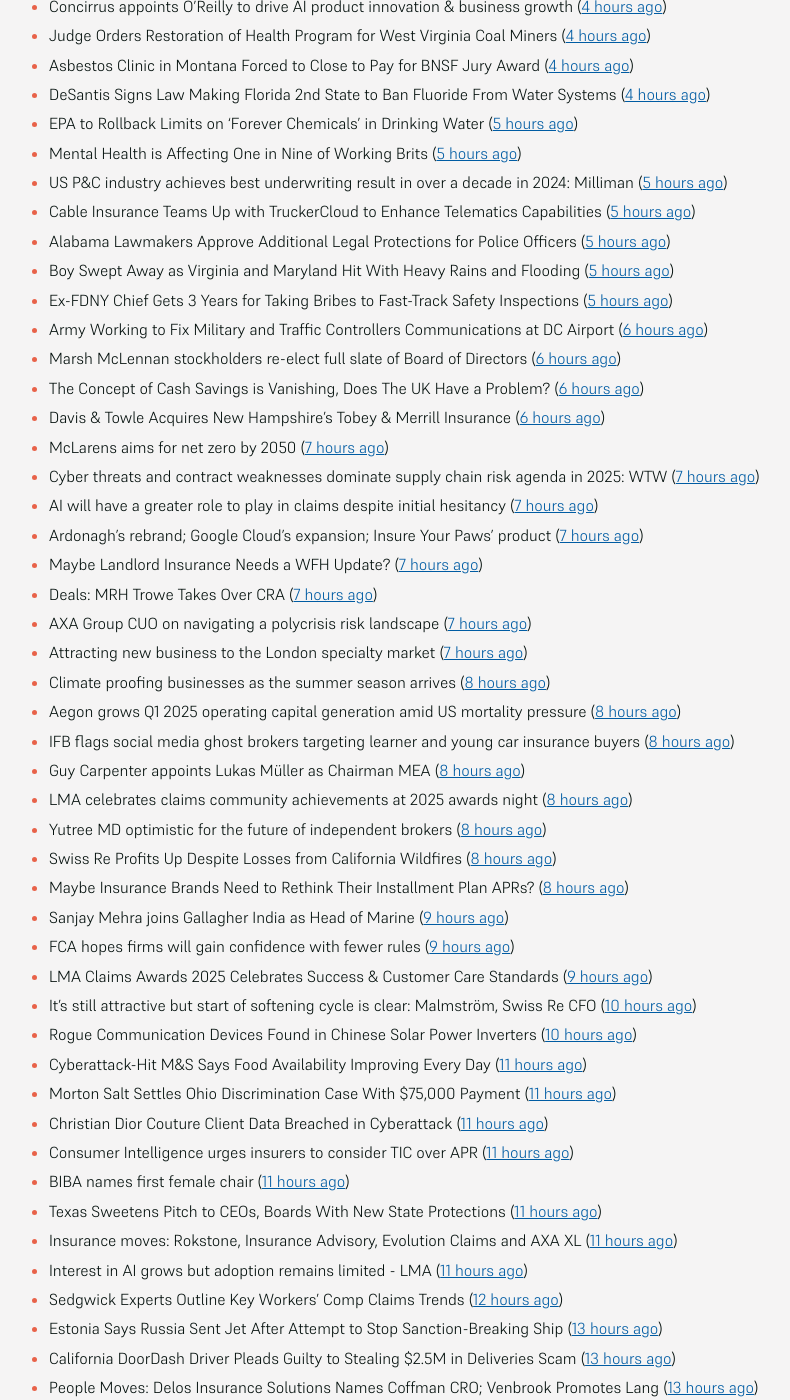
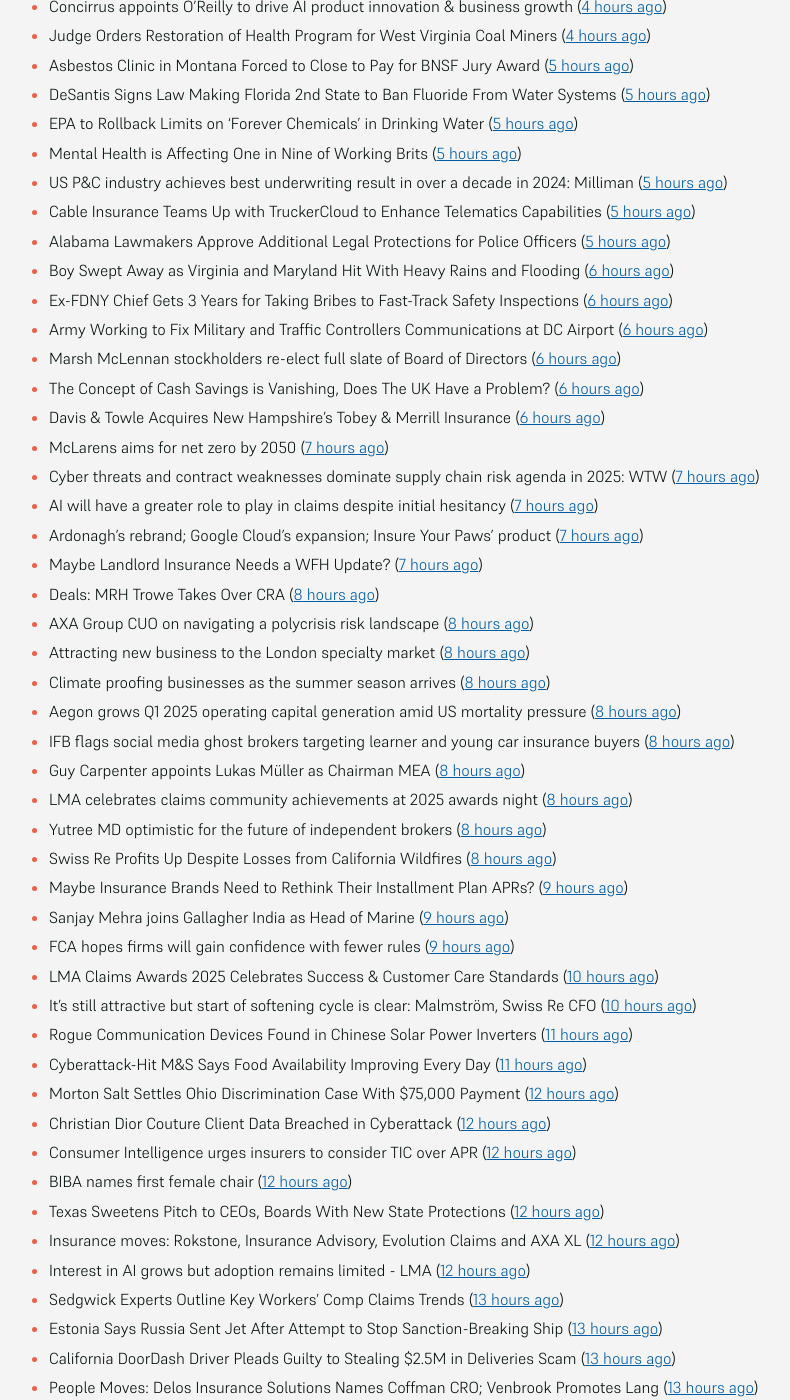
Before and after one commit to mat-0/feeds.thechels.uk, a Jekyll site: the page built from index.md, in a window 1280 px wide and 1400 px high, scrolled down 544 px. Shown: the whole window, without its empty margins (215-1005 px from the left). Built offline with Jekyll 4.4.1, drawn with Linux system fonts in a browser that asks for light colours; some of the changed text lies outside the part shown.

Commit message:
New Feed

```diff
--- a/index.md
+++ b/index.md
@@ -9,25 +9,25 @@ description: Latest Updates
 
 <!-- news_marker starts -->
 - CIAB reports moderation in commercial insurance premium increases for Q1’25 ([2 hours ago](https://www.reinsurancene.ws/ciab-reports-moderation-in-commercial-insurance-premium-increases-for-q125/))
-- Widow of Arkansas Airport Director Killed in Raid Sues ATF Over Husband’s Death ([2 hours ago](https://www.insurancejournal.com/news/southcentral/2025/05/16/824097.htm))
-- Severe Storms Sweep Through Midwest, Leaving Thousands Without Power ([2 hours ago](https://www.insurancejournal.com/news/midwest/2025/05/16/824092.htm))
-- Zurich NA’s Fox to lead US National Accounts, Caminiti promoted to CUO ([2 hours ago](https://www.reinsurancene.ws/zurich-nas-fox-to-lead-us-national-accounts-caminiti-promoted-to-cuo/))
-- Louisiana Plant at Center of Environmental Justice Fight Halts Operations ([2 hours ago](https://www.insurancejournal.com/news/southcentral/2025/05/16/824085.htm))
-- Florida High Court Lets Stand Ruling on Damage Estimates in Supplemental Claims ([2 hours ago](https://www.insurancejournal.com/news/southeast/2025/05/16/824076.htm))
+- Widow of Arkansas Airport Director Killed in Raid Sues ATF Over Husband’s Death ([3 hours ago](https://www.insurancejournal.com/news/southcentral/2025/05/16/824097.htm))
+- Severe Storms Sweep Through Midwest, Leaving Thousands Without Power ([3 hours ago](https://www.insurancejournal.com/news/midwest/2025/05/16/824092.htm))
+- Zurich NA’s Fox to lead US National Accounts, Caminiti promoted to CUO ([3 hours ago](https://www.reinsurancene.ws/zurich-nas-fox-to-lead-us-national-accounts-caminiti-promoted-to-cuo/))
+- Louisiana Plant at Center of Environmental Justice Fight Halts Operations ([3 hours ago](https://www.insurancejournal.com/news/southcentral/2025/05/16/824085.htm))
+- Florida High Court Lets Stand Ruling on Damage Estimates in Supplemental Claims ([3 hours ago](https://www.insurancejournal.com/news/southeast/2025/05/16/824076.htm))
 - Basel Committee resists US pressure to downplay climate risk ([3 hours ago](https://www.dig-in.com/articles/basel-committee-resists-us-pressure-to-downplay-climate-risk))
 - Property & nat cat lines competitive but environment remains healthy: Swiss Re CEO ([3 hours ago](https://www.reinsurancene.ws/property-nat-cat-lines-competitive-but-environment-remains-healthy-swiss-re-ceo/))
-- Lloyd’s Has ‘Laser Focus’ on Oversight of Coverholders to Proactively Avoid Market Risk ([3 hours ago](https://www.insurancejournal.com/news/international/2025/05/16/824065.htm))
+- Lloyd’s Has ‘Laser Focus’ on Oversight of Coverholders to Proactively Avoid Market Risk ([4 hours ago](https://www.insurancejournal.com/news/international/2025/05/16/824065.htm))
 - Concirrus appoints O’Reilly to drive AI product innovation & business growth ([4 hours ago](https://www.reinsurancene.ws/concirrus-appoints-oreilly-to-drive-ai-product-innovation-business-growth/))
 - Judge Orders Restoration of Health Program for West Virginia Coal Miners ([4 hours ago](https://www.insurancejournal.com/news/southeast/2025/05/16/824060.htm))
-- Asbestos Clinic in Montana Forced to Close to Pay for BNSF Jury Award ([4 hours ago](https://www.insurancejournal.com/news/west/2025/05/16/824055.htm))
-- DeSantis Signs Law Making Florida 2nd State to Ban Fluoride From Water Systems ([4 hours ago](https://www.insurancejournal.com/news/southeast/2025/05/16/824051.htm))
+- Asbestos Clinic in Montana Forced to Close to Pay for BNSF Jury Award ([5 hours ago](https://www.insurancejournal.com/news/west/2025/05/16/824055.htm))
+- DeSantis Signs Law Making Florida 2nd State to Ban Fluoride From Water Systems ([5 hours ago](https://www.insurancejournal.com/news/southeast/2025/05/16/824051.htm))
 - EPA to Rollback Limits on ‘Forever Chemicals’ in Drinking Water ([5 hours ago](https://www.insurancejournal.com/news/national/2025/05/16/824047.htm))
 - Mental Health is Affecting One in Nine of Working Brits ([5 hours ago](https://insurance-edge.net/2025/05/16/mental-health-is-affecting-one-in-nine-of-working-brits/))
 - US P&C industry achieves best underwriting result in over a decade in 2024: Milliman ([5 hours ago](https://www.reinsurancene.ws/us-pc-industry-achieves-best-underwriting-result-in-over-a-decade-in-2024-milliman/))
 - Cable Insurance Teams Up with TruckerCloud to Enhance Telematics Capabilities ([5 hours ago](https://www.insurtechinsights.com/cable-insurance-teams-up-with-truckercloud-to-enhance-telematics-capabilities/))
 - Alabama Lawmakers Approve Additional Legal Protections for Police Officers ([5 hours ago](https://www.insurancejournal.com/news/southeast/2025/05/16/824044.htm))
-- Boy Swept Away as Virginia and Maryland Hit With Heavy Rains and Flooding ([5 hours ago](https://www.insurancejournal.com/news/east/2025/05/16/824034.htm))
-- Ex-FDNY Chief Gets 3 Years for Taking Bribes to Fast-Track Safety Inspections ([5 hours ago](https://www.insurancejournal.com/news/east/2025/05/16/824030.htm))
+- Boy Swept Away as Virginia and Maryland Hit With Heavy Rains and Flooding ([6 hours ago](https://www.insurancejournal.com/news/east/2025/05/16/824034.htm))
+- Ex-FDNY Chief Gets 3 Years for Taking Bribes to Fast-Track Safety Inspections ([6 hours ago](https://www.insurancejournal.com/news/east/2025/05/16/824030.htm))
 - Army Working to Fix Military and Traffic Controllers Communications at DC Airport ([6 hours ago](https://www.insurancejournal.com/news/east/2025/05/16/824024.htm))
 - Marsh McLennan stockholders re-elect full slate of Board of Directors ([6 hours ago](https://www.reinsurancene.ws/marsh-mclennan-stockholders-re-elect-full-slate-of-board-of-directors/))
 - The Concept of Cash Savings is Vanishing, Does The UK Have a Problem? ([6 hours ago](https://insurance-edge.net/2025/05/16/the-concept-of-cash-savings-is-vanishing-does-the-uk-have-a-problem/))
@@ -37,9 +37,9 @@ description: Latest Updates
 - AI will have a greater role to play in claims despite initial hesitancy ([7 hours ago](https://www.postonline.co.uk/broker/7957769/ai-will-have-a-greater-role-to-play-in-claims-despite-initial-hesitancy))
 - Ardonagh’s rebrand; Google Cloud’s expansion; Insure Your Paws’ product ([7 hours ago](https://www.postonline.co.uk/news/7957764/ardonaghs-rebrand-google-clouds-expansion-insure-your-paws-product))
 - Maybe Landlord Insurance Needs a WFH Update? ([7 hours ago](https://insurance-edge.net/2025/05/16/maybe-landlord-insurance-needs-a-wfh-update/))
-- Deals: MRH Trowe Takes Over CRA ([7 hours ago](https://insurance-edge.net/2025/05/16/deals-mrh-trowe-takes-over-cra/))
-- AXA Group CUO on navigating a polycrisis risk landscape ([7 hours ago](https://www.insurancebusinessmag.com/uk/news/breaking-news/axa-group-cuo-on-navigating-a-polycrisis-risk-landscape-535921.aspx))
-- Attracting new business to the London specialty market ([7 hours ago](https://www.insurancebusinessmag.com/uk/news/breaking-news/attracting-new-business-to-the-london-specialty-market-535974.aspx))
+- Deals: MRH Trowe Takes Over CRA ([8 hours ago](https://insurance-edge.net/2025/05/16/deals-mrh-trowe-takes-over-cra/))
+- AXA Group CUO on navigating a polycrisis risk landscape ([8 hours ago](https://www.insurancebusinessmag.com/uk/news/breaking-news/axa-group-cuo-on-navigating-a-polycrisis-risk-landscape-535921.aspx))
+- Attracting new business to the London specialty market ([8 hours ago](https://www.insurancebusinessmag.com/uk/news/breaking-news/attracting-new-business-to-the-london-specialty-market-535974.aspx))
 - Climate proofing businesses as the summer season arrives ([8 hours ago](https://www.insurancebusinessmag.com/uk/news/catastrophe/climate-proofing-businesses-as-the-summer-season-arrives-535973.aspx))
 - Aegon grows Q1 2025 operating capital generation amid US mortality pressure ([8 hours ago](https://www.insurancebusinessmag.com/uk/news/breaking-news/aegon-grows-q1-2025-operating-capital-generation-amid-us-mortality-pressure-535972.aspx))
 - IFB flags social media ghost brokers targeting learner and young car insurance buyers ([8 hours ago](https://www.insurancebusinessmag.com/uk/news/auto-motor/ifb-flags-social-media-ghost-brokers-targeting-learner-and-young-car-insurance-buyers-535971.aspx))
@@ -47,21 +47,21 @@ description: Latest Updates
 - LMA celebrates claims community achievements at 2025 awards night ([8 hours ago](https://www.insurancebusinessmag.com/uk/news/claims/lma-celebrates-claims-community-achievements-at-2025-awards-night-535970.aspx))
 - Yutree MD optimistic for the future of independent brokers ([8 hours ago](https://www.postonline.co.uk/news/7957767/yutree-md-optimistic-for-the-future-of-independent-brokers))
 - Swiss Re Profits Up Despite Losses from California Wildfires ([8 hours ago](https://www.insurancejournal.com/news/international/2025/05/16/824017.htm))
-- Maybe Insurance Brands Need to Rethink Their Installment Plan APRs? ([8 hours ago](https://insurance-edge.net/2025/05/16/maybe-insurance-brands-need-to-rethink-their-installment-plan-aprs/))
+- Maybe Insurance Brands Need to Rethink Their Installment Plan APRs? ([9 hours ago](https://insurance-edge.net/2025/05/16/maybe-insurance-brands-need-to-rethink-their-installment-plan-aprs/))
 - Sanjay Mehra joins Gallagher India as Head of Marine ([9 hours ago](https://www.reinsurancene.ws/sanjay-mehra-joins-gallagher-india-as-head-of-marine/))
 - FCA hopes firms will gain confidence with fewer rules ([9 hours ago](https://www.postonline.co.uk/news/7957766/fca-hopes-firms-will-gain-confidence-with-fewer-rules))
-- LMA Claims Awards 2025 Celebrates Success & Customer Care Standards ([9 hours ago](https://insurance-edge.net/2025/05/16/lma-claims-awards-2025-celebrates-success-customer-care-standards/))
+- LMA Claims Awards 2025 Celebrates Success & Customer Care Standards ([10 hours ago](https://insurance-edge.net/2025/05/16/lma-claims-awards-2025-celebrates-success-customer-care-standards/))
 - It’s still attractive but start of softening cycle is clear: Malmström, Swiss Re CFO ([10 hours ago](https://www.reinsurancene.ws/its-still-attractive-but-start-of-softening-cycle-is-clear-malmstrom-swiss-re-cfo/))
-- Rogue Communication Devices Found in Chinese Solar Power Inverters ([10 hours ago](https://www.insurancejournal.com/news/international/2025/05/16/824006.htm))
+- Rogue Communication Devices Found in Chinese Solar Power Inverters ([11 hours ago](https://www.insurancejournal.com/news/international/2025/05/16/824006.htm))
 - Cyberattack-Hit M&S Says Food Availability Improving Every Day ([11 hours ago](https://www.insurancejournal.com/news/international/2025/05/16/824002.htm))
-- Morton Salt Settles Ohio Discrimination Case With $75,000 Payment ([11 hours ago](https://www.insurancejournal.com/news/midwest/2025/05/16/823999.htm))
-- Christian Dior Couture Client Data Breached in Cyberattack ([11 hours ago](https://www.insurancejournal.com/news/national/2025/05/16/823975.htm))
-- Consumer Intelligence urges insurers to consider TIC over APR ([11 hours ago](https://www.insurancebusinessmag.com/uk/news/auto-motor/consumer-intelligence-urges-insurers-to-consider-tic-over-apr-535940.aspx))
-- BIBA names first female chair ([11 hours ago](https://www.insurancebusinessmag.com/uk/news/breaking-news/biba-names-first-female-chair-535939.aspx))
-- Texas Sweetens Pitch to CEOs, Boards With New State Protections ([11 hours ago](https://www.insurancejournal.com/news/southcentral/2025/05/16/823995.htm))
-- Insurance moves: Rokstone, Insurance Advisory, Evolution Claims and AXA XL ([11 hours ago](https://www.insurancebusinessmag.com/uk/news/breaking-news/insurance-moves-rokstone-insurance-advisory-evolution-claims-and-axa-xl-535937.aspx))
-- Interest in AI grows but adoption remains limited - LMA ([11 hours ago](https://www.insurancebusinessmag.com/uk/news/technology/interest-in-ai-grows-but-adoption-remains-limited--lma-535936.aspx))
-- Sedgwick Experts Outline Key Workers’ Comp Claims Trends ([12 hours ago](https://www.insurancejournal.com/news/national/2025/05/16/823936.htm))
+- Morton Salt Settles Ohio Discrimination Case With $75,000 Payment ([12 hours ago](https://www.insurancejournal.com/news/midwest/2025/05/16/823999.htm))
+- Christian Dior Couture Client Data Breached in Cyberattack ([12 hours ago](https://www.insurancejournal.com/news/national/2025/05/16/823975.htm))
+- Consumer Intelligence urges insurers to consider TIC over APR ([12 hours ago](https://www.insurancebusinessmag.com/uk/news/auto-motor/consumer-intelligence-urges-insurers-to-consider-tic-over-apr-535940.aspx))
+- BIBA names first female chair ([12 hours ago](https://www.insurancebusinessmag.com/uk/news/breaking-news/biba-names-first-female-chair-535939.aspx))
+- Texas Sweetens Pitch to CEOs, Boards With New State Protections ([12 hours ago](https://www.insurancejournal.com/news/southcentral/2025/05/16/823995.htm))
+- Insurance moves: Rokstone, Insurance Advisory, Evolution Claims and AXA XL ([12 hours ago](https://www.insurancebusinessmag.com/uk/news/breaking-news/insurance-moves-rokstone-insurance-advisory-evolution-claims-and-axa-xl-535937.aspx))
+- Interest in AI grows but adoption remains limited - LMA ([12 hours ago](https://www.insurancebusinessmag.com/uk/news/technology/interest-in-ai-grows-but-adoption-remains-limited--lma-535936.aspx))
+- Sedgwick Experts Outline Key Workers’ Comp Claims Trends ([13 hours ago](https://www.insurancejournal.com/news/national/2025/05/16/823936.htm))
 - Estonia Says Russia Sent Jet After Attempt to Stop Sanction-Breaking Ship ([13 hours ago](https://www.insurancejournal.com/news/international/2025/05/16/823959.htm))
 - California DoorDash Driver Pleads Guilty to Stealing $2.5M in Deliveries Scam ([13 hours ago](https://www.insurancejournal.com/news/west/2025/05/16/823989.htm))
 - People Moves: Delos Insurance Solutions Names Coffman CRO; Venbrook Promotes Lang ([13 hours ago](https://www.insurancejournal.com/news/west/2025/05/16/823705.htm))
```
Also changed, not shown: other parts of index.md (+1 -1 lines).
